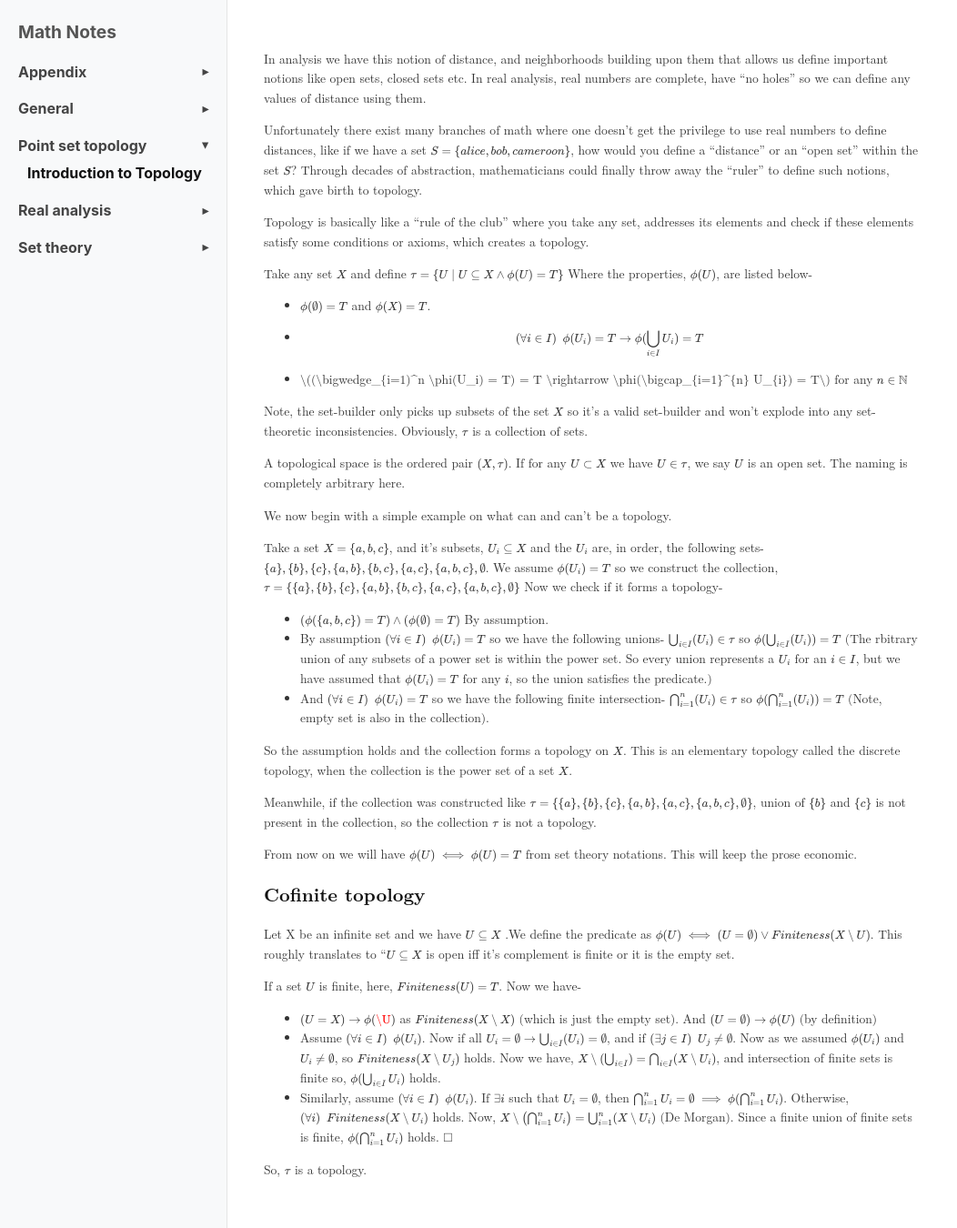
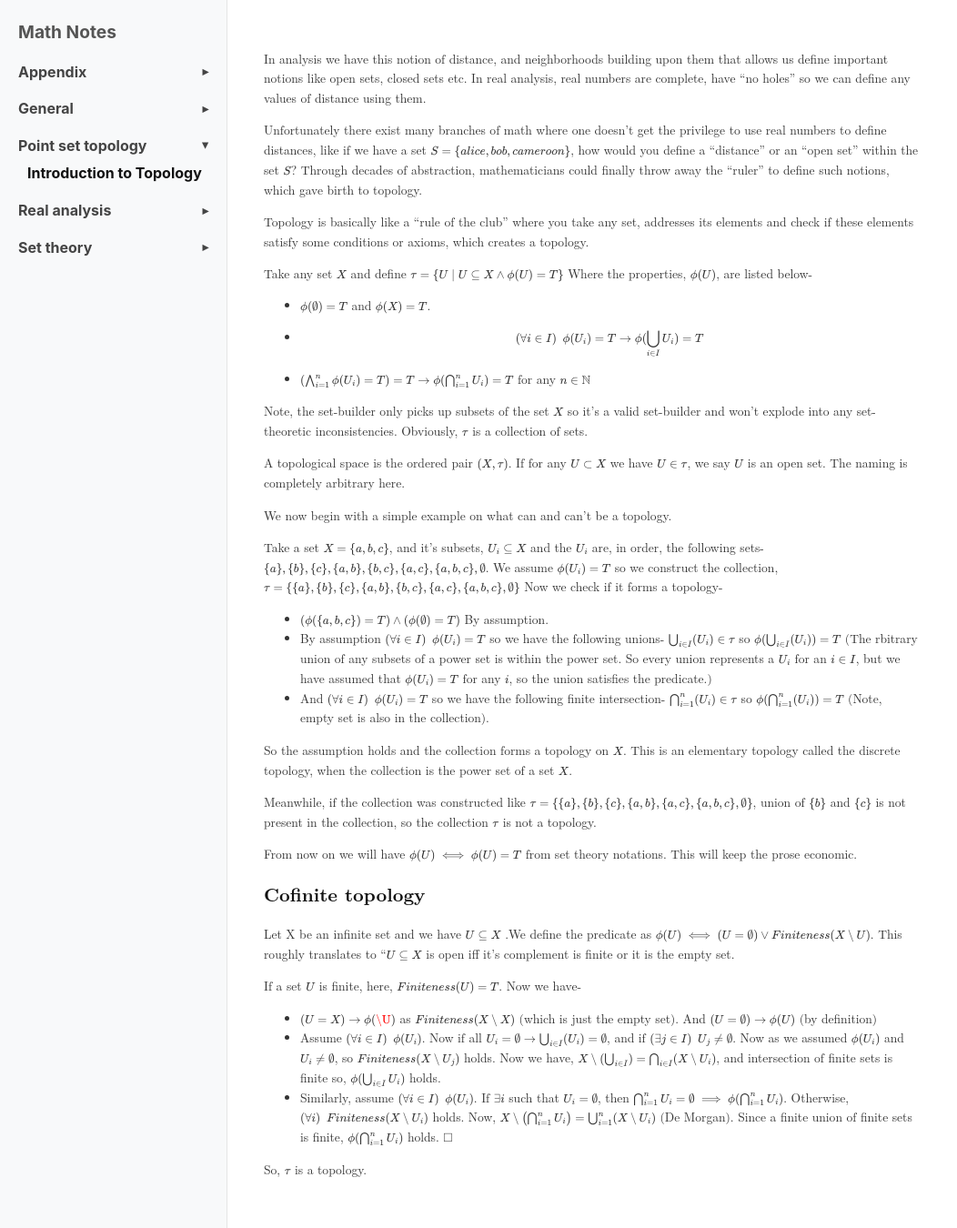
Before and after one commit to Nasif-Abdullah/Math, a Jekyll site: the page built from Point-Set Topology/Introduction.md, in a window 1280 px wide and 1350 px high. Shown: the whole window at 91% size, without its empty margins (0-1052 px from the left). Built offline with Jekyll 4.4.1, drawn with Linux system fonts in a browser that asks for light colours; some web fonts are replaced.

```diff
--- a/Point-Set Topology/Introduction.md
+++ b/Point-Set Topology/Introduction.md
@@ -13,7 +13,7 @@ Take any set $$X$$ and define $$\tau = \{U \mid U \subseteq X \wedge \phi(U) = T
 
  - $$\phi(\emptyset) = T$$ and $$\phi(X) = T$$.
  - $$(\forall i \in I) \ \ \phi(U_i) = T \rightarrow \phi(\bigcup_{i \in I} U_{i}) = T$$
- - $$(\bigwedge_{i=1)^n \phi(U_i) = T) = T \rightarrow \phi(\bigcap_{i=1}^{n} U_{i}) = T$$ for any $$n \in \mathbb{N}$$
+ - $$(\bigwedge_{i=1}^n \phi(U_i) = T) = T \rightarrow \phi(\bigcap_{i=1}^{n} U_{i}) = T$$ for any $$n \in \mathbb{N}$$
 
 Note, the set-builder only picks up subsets of the set $$X$$ so it's a valid set-builder and won't explode into any set-theoretic inconsistencies. Obviously, $$\tau$$ is a collection of sets.
 
```
